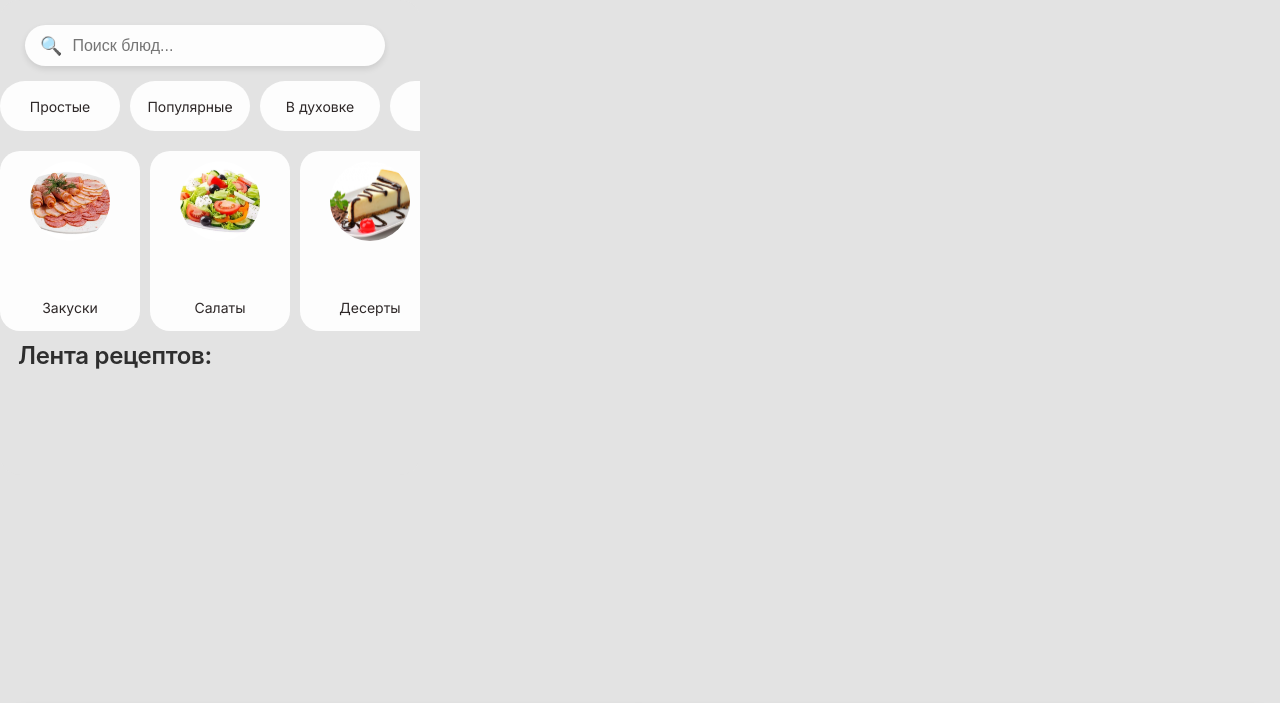
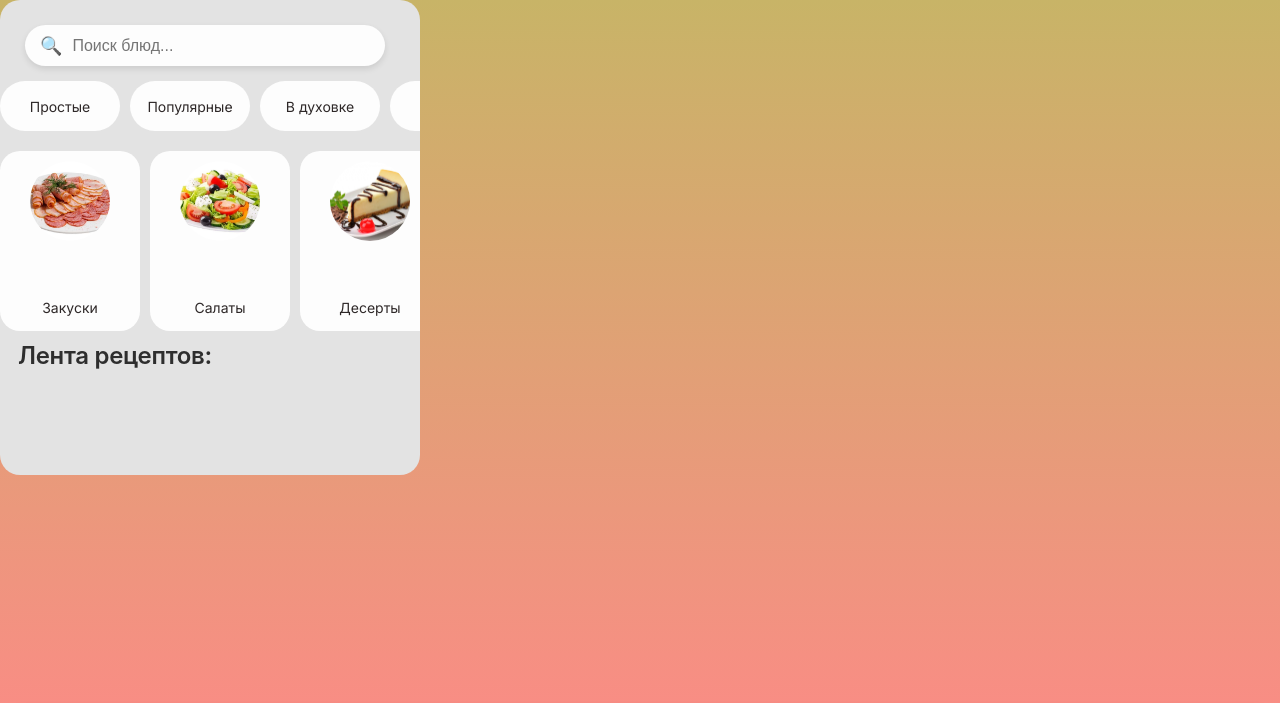
Before and after one commit to Jimaet/diplom, a plain HTML site: page index.html in a window 1280 px wide. Shown: the top 703 px of the page. Drawn offline with Linux system fonts and the light colour scheme; no server answers.

Commit message:
Update styles.css

```diff
--- a/styles.css
+++ b/styles.css
@@ -3,7 +3,7 @@
 
 body {
     font-family: 'Inter', sans-serif;
-    background: #E3E3E3;
+    background: linear-gradient(to bottom, #C8B467, #FF8888);
     margin: 0;
     padding: 0;
     height: auto; /* Даем телу расти */
```
